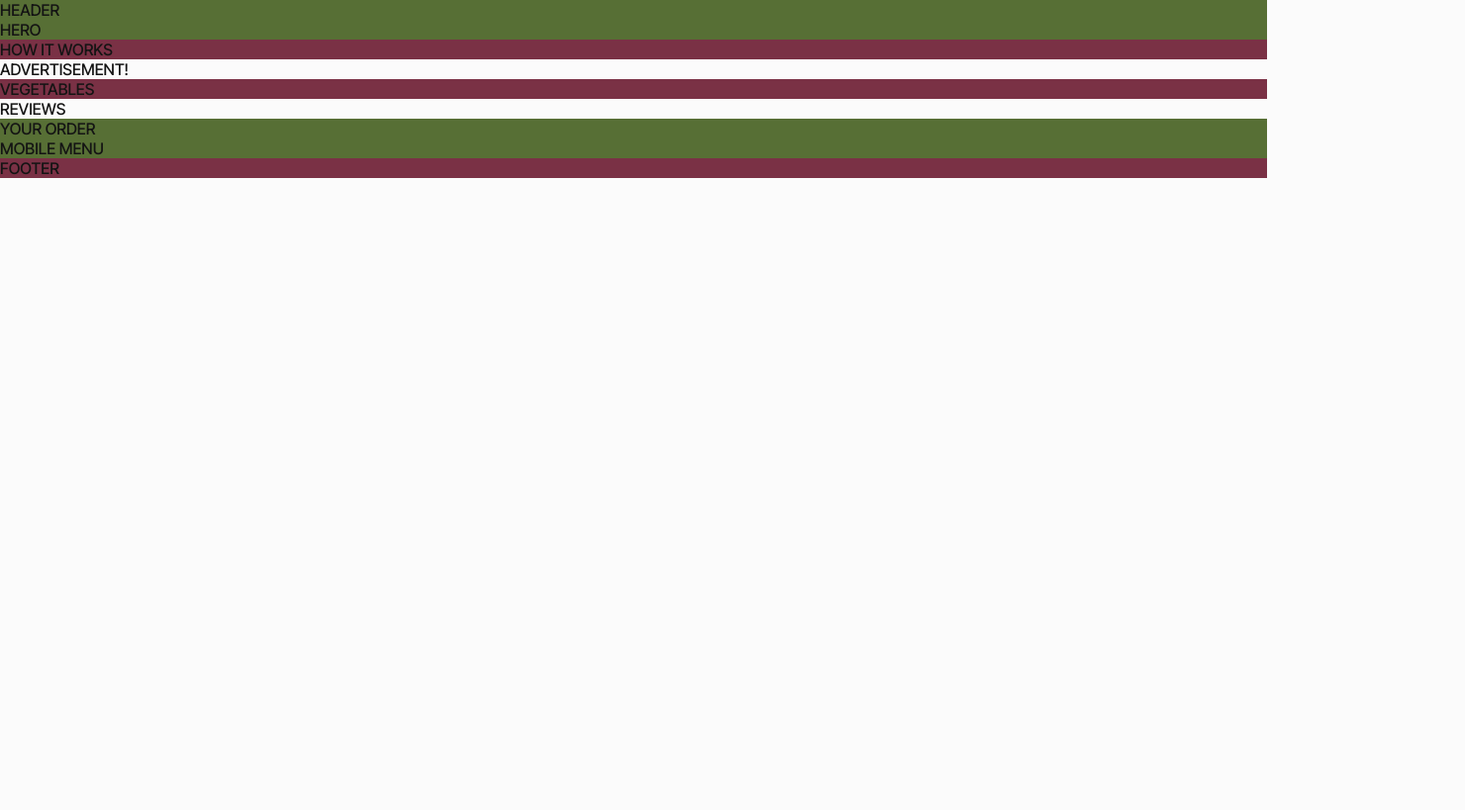
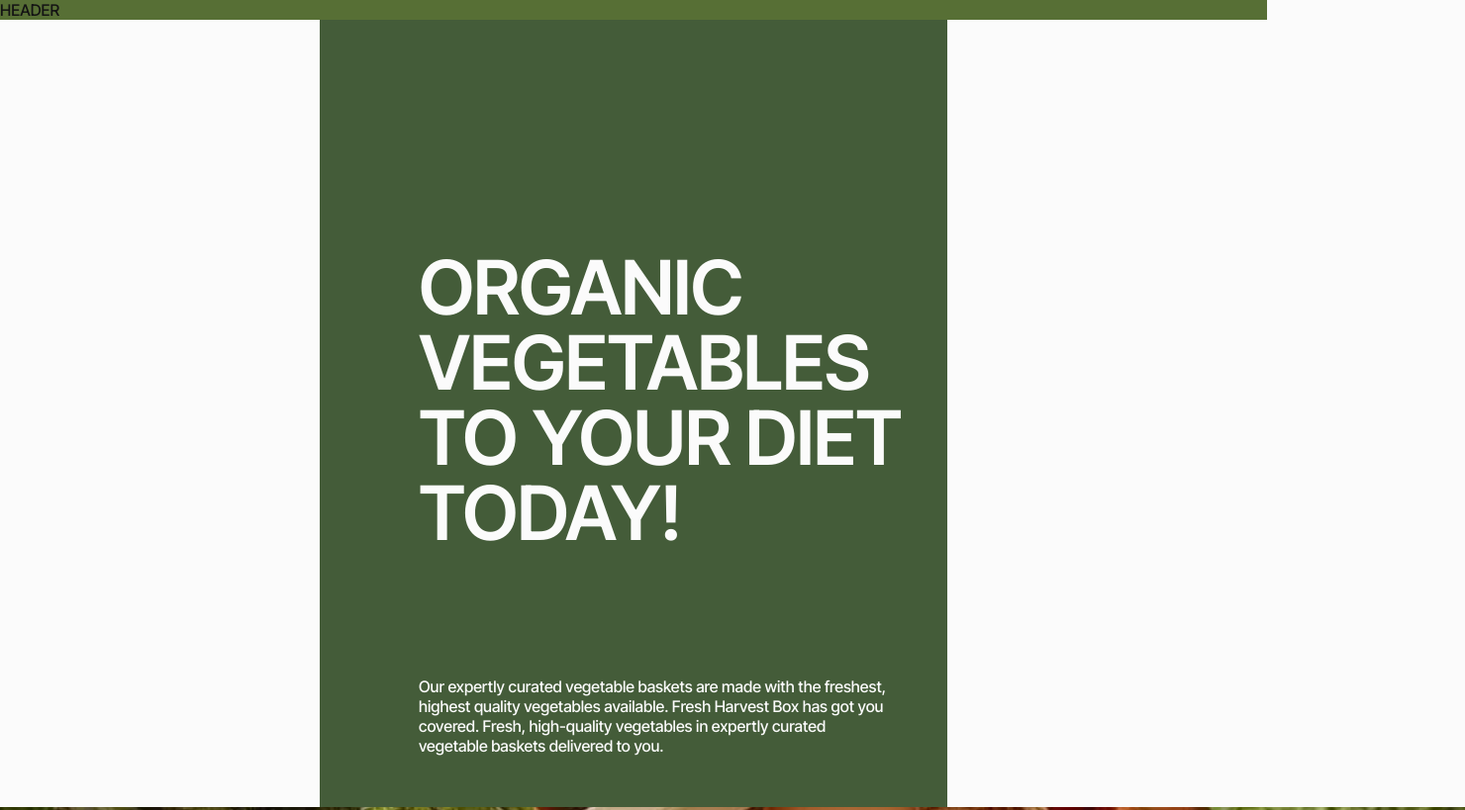
Before and after one commit to GoitStudentsWorks/fs116_html-css_DDenysKoval, a website built with Vite: page src/index.html in a window 1280 px wide. Shown: the top 819 px of the page at 99% size, 1480 px wide, since content can reach past the window. Built offline with nearby package versions, Linux system fonts and the light colour scheme.

Commit message:
need help

```diff
--- a/src/css/container.css
+++ b/src/css/container.css
@@ -13,7 +13,7 @@
   }
 }
 /* Styles for Desktop devices */
-@media only screen and (min-width: 1200px) {
+@media only screen and (min-width: 1280px) {
   .container {
     max-width: 1280px;
     padding: 0 100px;
--- /dev/null
+++ b/src/css/hero copy.css
@@ -0,0 +1,37 @@
+.hero-section {
+  display: flex;
+  height: 100vh; /* Висота на весь екран */
+}
+
+.hero-content {
+  width: 50%; /* Ліва частина займає 50% ширини */
+  background: #445c39; /* Зелений фон */
+  color: white;
+  display: flex;
+  flex-direction: column;
+  justify-content: center;
+}
+.hero-txt {
+  font-weight: 600;
+  font-size: 76px;
+  line-height: 1;
+  letter-spacing: -0.01em;
+  text-transform: uppercase;
+  color: #fbfbfb;
+  padding: 232px 32px 0 100px;
+  margin-bottom: 128px;
+}
+.hero-title {
+  padding: 0 32px 52px 100px;
+}
+.hero-image {
+  width: 50%; /* Права частина займає 50% ширини */
+  background: url(../img/hero-desk@1x.webp) no-repeat center center;
+  background-size: cover;
+}
+
+@media (min-resolution: 192dpi), (min-resolution: 2x) {
+  .hero-section {
+    background: url(../img/hero-desk@2x.webp) no-repeat center center;
+  }
+}
--- a/src/css/hero.css
+++ b/src/css/hero.css
@@ -1,3 +1,110 @@
 .hero-section {
-    background-color: #576f35;
+  display: flex;
+  flex-direction: column;
+  align-items: center;
+  justify-content: center;
+  width: 100%;
+  height: 100%;
 }
+
+.hero-container {
+  background: #445c39; /* Зелений фон */
+  color: #fbfbfb;
+  display: flex;
+  flex-direction: column;
+  justify-content: center;
+  padding-top: 100px;
+  padding-bottom: 40px;
+  height: auto;
+}
+.hero-txt {
+  font-weight: 600;
+  font-size: 52px;
+  line-height: 1;
+  letter-spacing: -0.01em;
+  text-transform: uppercase;
+  margin-bottom: 20px;
+  max-width: 335px;
+  height: auto;
+}
+.hero-title {
+  font-size: 14px;
+  line-height: 1.43;
+  max-width: 335px;
+}
+.hero-image {
+  width: 100%;
+  height: 372px;
+  margin: 0 auto;
+  background-image: url(/img/hero-mob@1x.webp);
+  background-repeat: no-repeat;
+  background-size: contain;
+  background-position: center bottom;
+}
+@media (min-resolution: 192dpi), (min-resolution: 2x) {
+  .hero-image {
+    background-image: url(/img/hero-mob@2x.webp);
+  }
+}
+@media screen and (min-width: 768px) {
+  .hero-container {
+    padding-top: 120px;
+    padding-bottom: 52px;
+    padding-left: 32px;
+    padding-right: 32px;
+  }
+  .hero-txt {
+    font-weight: 600;
+    font-size: 76px;
+    max-width: 704px;
+    margin-bottom: 24px;
+  }
+  .hero-title {
+    font-weight: 500;
+    font-size: 16px;
+    line-height: 1.25;
+    max-width: 603px;
+  }
+  .hero-image {
+    width: 100%;
+    height: 536px;
+    background-image: url(/img/hero-tab@1x.webp);
+    background-repeat: no-repeat;
+    background-size: contain;
+    background-position: center bottom;
+  }
+  @media (min-resolution: 192dpi), (min-resolution: 2x) {
+    .hero-image {
+      background-image: url(/img/hero-tab@1x.webp);
+    }
+  }
+}
+@media screen and (min-width: 1280px) {
+  .hero-container {
+    padding: 0;
+  }
+  .hero-content {
+    width: 50%;
+  }
+  .hero-txt {
+    padding: 232px 32px 0 100px;
+    max-width: 502px;
+    margin-bottom: 128px;
+  }
+  .hero-title {
+    padding-left: 100px;
+    padding-bottom: 52px;
+    padding-right: 32px;
+    max-width: 472px;
+  }
+  .hero-image {
+    background-image: url(/img/hero-desk@1x.webp) no-repeat right center;
+    background-size: cover;
+  }
+
+  @media (min-resolution: 192dpi), (min-resolution: 2x) {
+    .hero-image {
+      background-image: url(/img/hero-desk@2x.webp);
+    }
+  }
+}
--- a/src/partials/hero.html
+++ b/src/partials/hero.html
@@ -1,3 +1,12 @@
 <section class="hero-section">
-    HERO
+  <div class="container hero-container">
+    <h1 class="hero-txt">Organic Vegetables to Your Diet Today!</h1>
+    <p class="hero-title">
+      Our expertly curated vegetable baskets are made with the freshest, highest
+      quality vegetables available. Fresh Harvest Box has got you covered.
+      Fresh, high-quality vegetables in expertly curated vegetable baskets
+      delivered to you.
+    </p>
+  </div>
+  <div class="container hero-image"></div>
 </section>
```
